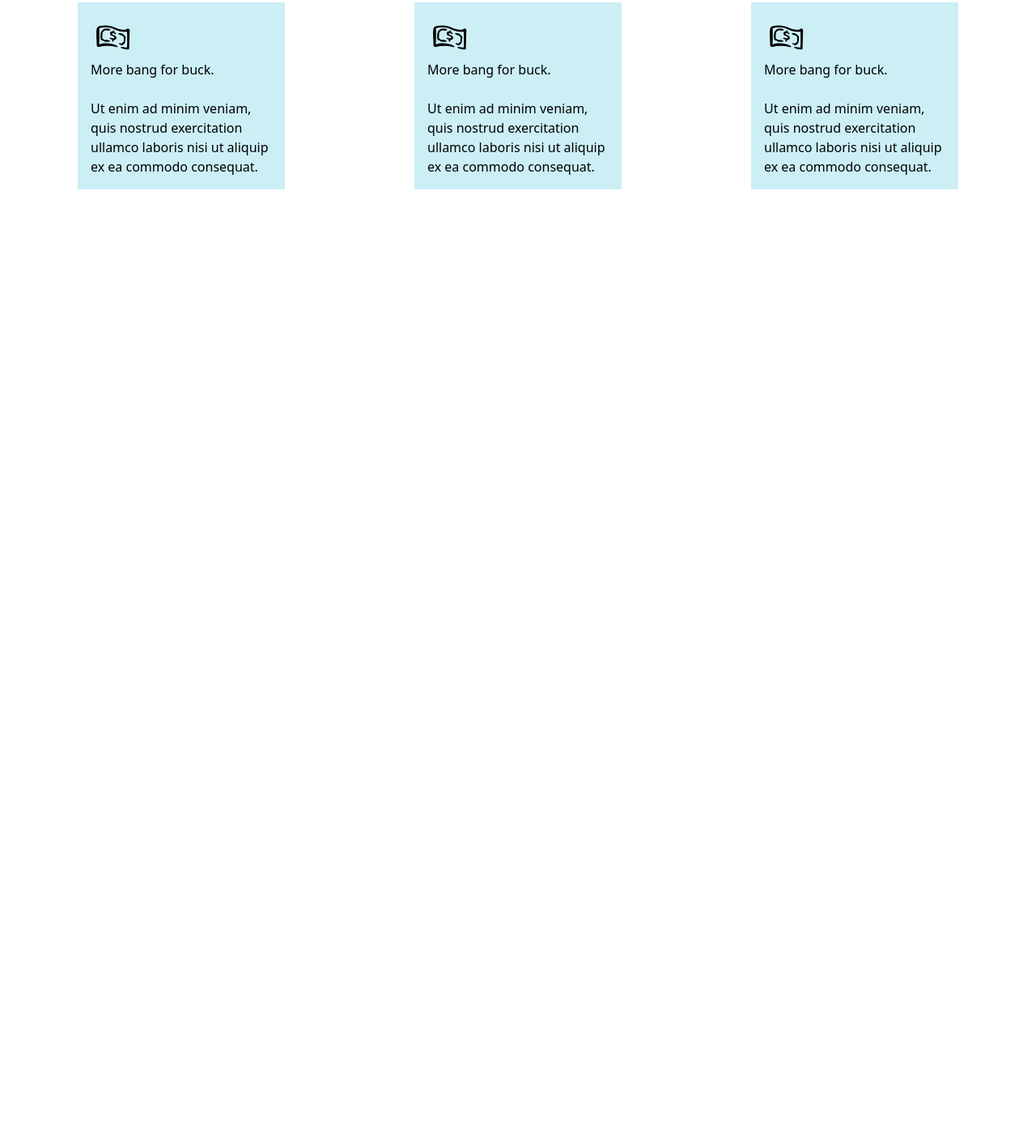
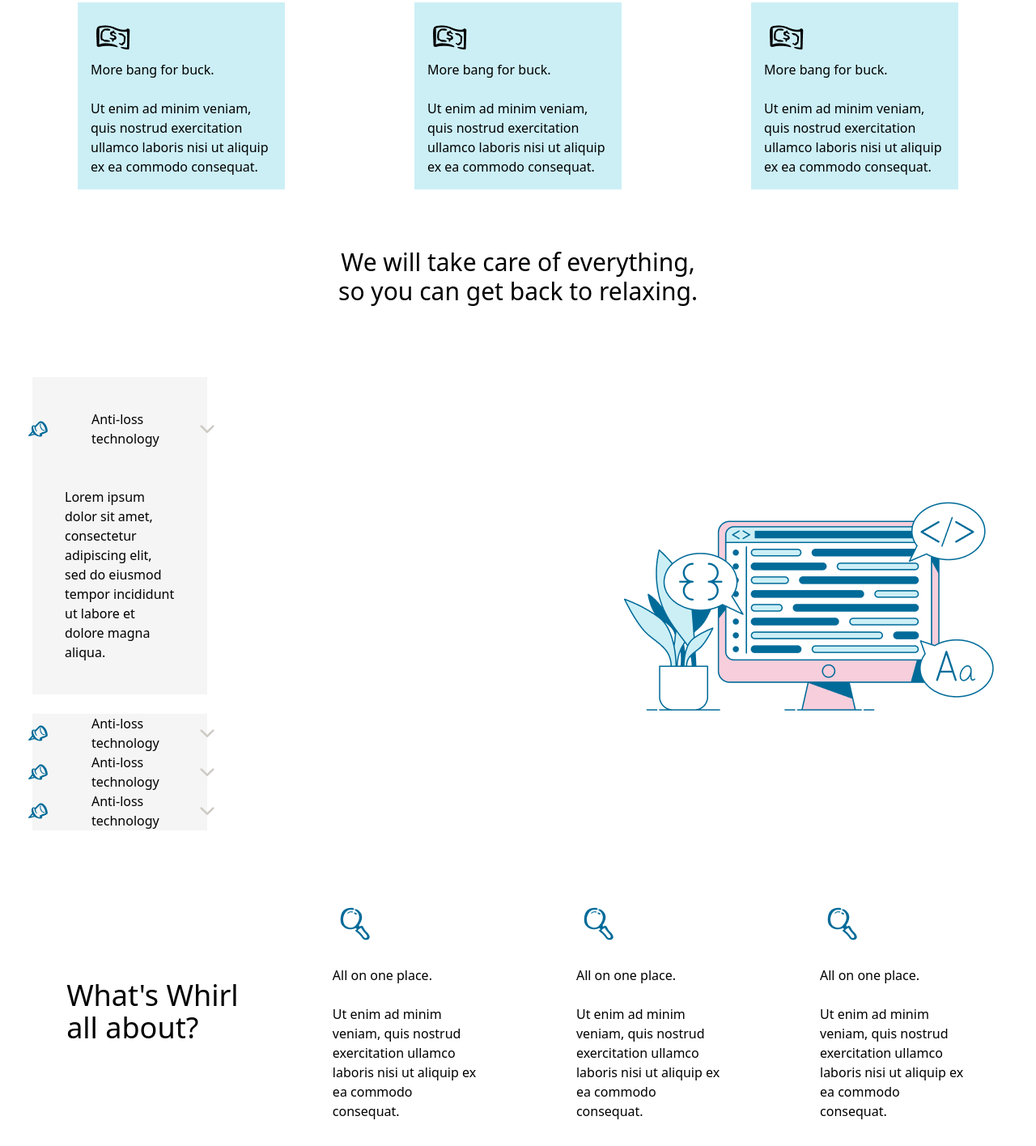
Before and after one commit to naimova609/homework-4, a website: page src/index.html in a window 1280 px wide. Shown: the part 936-2352 px from the top of the page at 81% size. Before the commit the page ends 1170 px from the top, so only its background shows below. Drawn offline with Linux system fonts and the light colour scheme.

Commit message:
section2

```diff
--- a/src/index.html
+++ b/src/index.html
@@ -58,6 +58,66 @@
                 <p>Ut enim ad minim veniam, quis nostrud exercitation ullamco laboris nisi ut aliquip ex ea commodo consequat.</p>
             </div>
         </div>
+    </header><br><br><br>
+    <header class="text-center">
+        <h1 class="text-3xl">We will take care of everything, <br>so you can get back to relaxing.</h1><br><br>
+        <div class="text7 md:flex justify-around items-center p-10 block">
+            <div class="text">
+                <div class="text8 md:w-[30%] w-[80%] m-auto md:m-0 p-10 text-start bg-[whitesmoke]">
+                    <div class="text9 flex justify-center items-center gap-[50px]">
+                    <img src="./IMAGE (36).png" alt="">
+                    <p>Anti-loss technology</p>
+                    <img src="./IMAGE (37).png" alt="">
+                </div><br><br>
+                <p>Lorem ipsum dolor sit amet, consectetur adipiscing elit, sed do eiusmod tempor incididunt ut labore et dolore magna aliqua.</p>
+            </div><br>
+            <div class="text8 md:w-[30%] w-[80%] m-auto md:m-0 text-start bg-[whitesmoke]  flex justify-center items-center gap-[50px]">
+                    <img src="./IMAGE (36).png" alt="">
+                    <p>Anti-loss technology</p>
+                    <img src="./IMAGE (37).png" alt="">
+            </div>
+            <div class="text8 md:w-[30%] w-[80%] m-auto md:m-0 text-start bg-[whitesmoke]  flex justify-center items-center gap-[50px]">
+                    <img src="./IMAGE (36).png" alt="">
+                    <p>Anti-loss technology</p>
+                    <img src="./IMAGE (37).png" alt="">
+            </div>
+            <div class="text8 md:w-[30%] w-[80%] m-auto md:m-0 text-start bg-[whitesmoke]  flex justify-center items-center gap-[50px]">
+                <img src="./IMAGE (36).png" alt="">
+                <p>Anti-loss technology</p>
+                <img src="./IMAGE (37).png" alt="">
+            </div>
+        </div>
+            <img src="./IMAGE (38).png" alt="">
+        </div>
+    </header><br>
+    <header class="md:flex justify-around items-center p-6 block text-center md:text-start">
+        <h2 class="text-4xl">What's Whirl <br>all about?</h2>
+        <div class="text9 md:w-[15%] w-[80%] m-auto md:m-0 md:text-start">
+            <img src="./IMAGE (39).png" alt=""><br>
+            <p class="text2xl">All on one place.</p><br>
+            <p>Ut enim ad minim veniam, quis nostrud exercitation ullamco laboris nisi ut aliquip ex ea commodo consequat.</p>
+        </div>
+        <div class="text9 md:w-[15%] w-[80%] m-auto md:m-0 text-start">
+            <img src="./IMAGE (39).png" alt=""><br>
+            <p class="text2xl">All on one place.</p><br>
+            <p>Ut enim ad minim veniam, quis nostrud exercitation ullamco laboris nisi ut aliquip ex ea commodo consequat.</p>
+        </div>
+        <div class="text9 md:w-[15%] w-[80%] m-auto md:m-0 text-start">
+            <img src="./IMAGE (39).png" alt=""><br>
+            <p class="text2xl">All on one place.</p><br>
+            <p>Ut enim ad minim veniam, quis nostrud exercitation ullamco laboris nisi ut aliquip ex ea commodo consequat.</p>
+        </div>
+    </header><br><br><br>
+    <header class="bg-[#0070A0] text-[white] md:flex justify-around items-center block p-10 md:text-start text-center">
+        <img src="./IMAGE (40).png" alt="">
+        <div class="text10 md:w-[30%] w-[100%] m-auto md:m-0 text-start p-10">
+            <h1 class="text-3xl">Set, forget, and then track.</h1><br>
+            <p>Lorem ipsum dolor sit amet, consectetur adipiscing elit, sed do eiusmod tempor incididunt ut labore et dolore magna aliqua.</p><br>
+            <p>Understand your options</p><br>
+            <p>Understand your options</p><br>
+            <p>Understand your options</p><br><br>
+             <button class="bg-[#0070A0] text-[white] p-4">Book a demo</button>
+        </div>
     </header>
 </body>
 </html>
```
Also changed, not shown: src/IMAGE (36).png (added), src/IMAGE (37).png (added), src/IMAGE (38).png (added), src/IMAGE (39).png (added), src/IMAGE (40).png (added), src/output.css.
